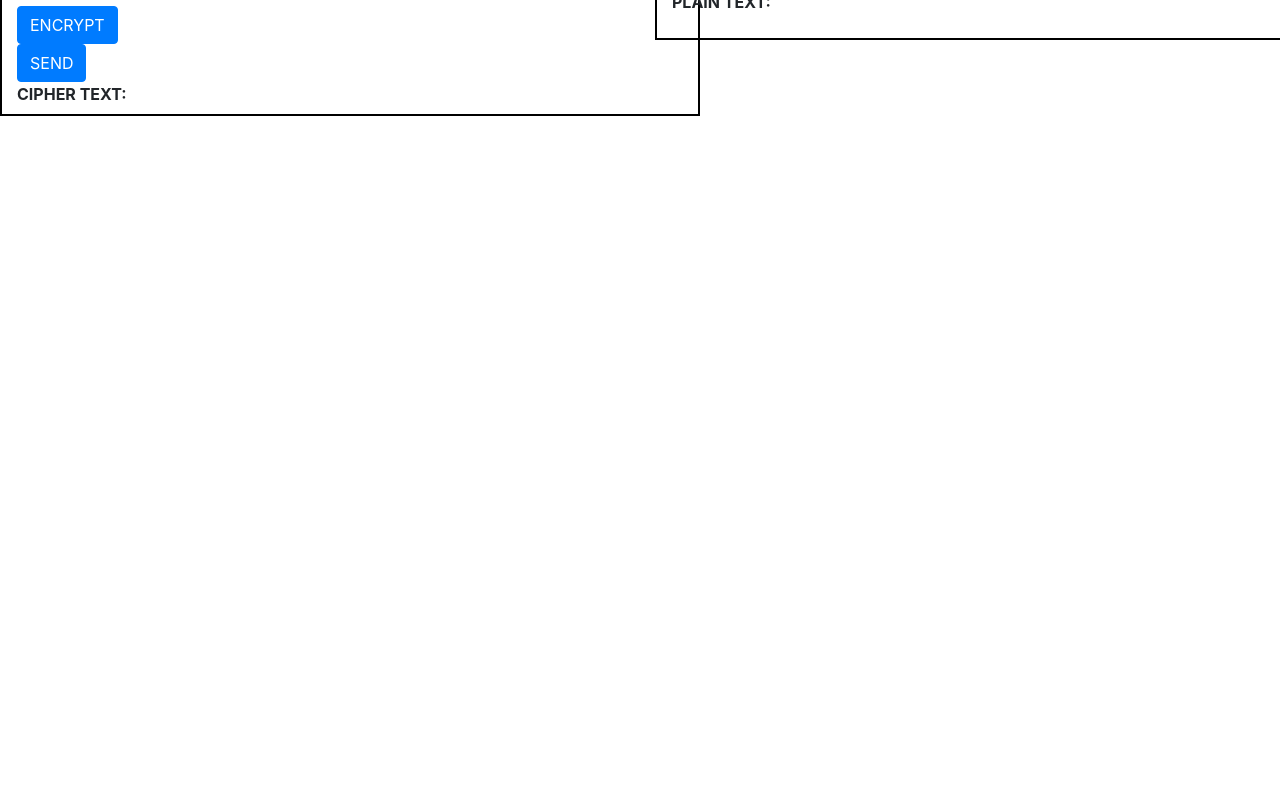
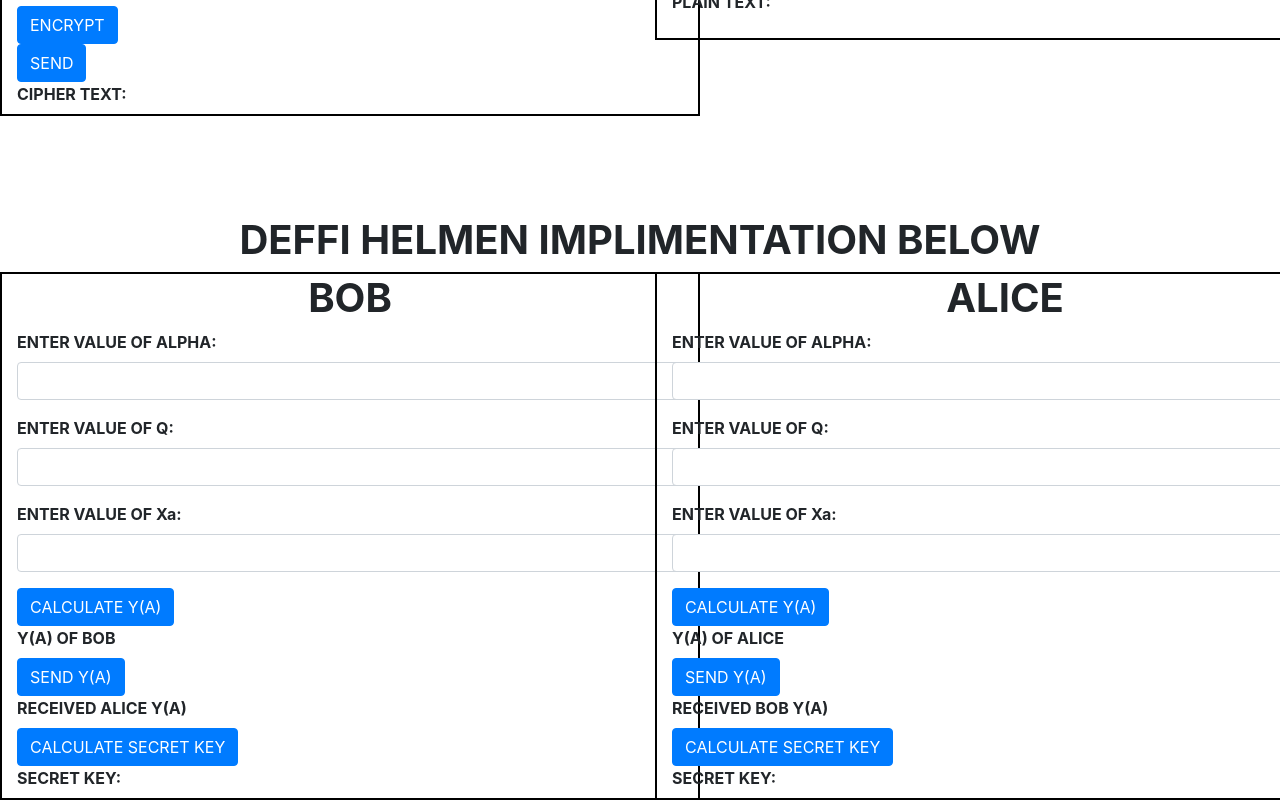
Before and after one commit to HarpreetSingh123-dev/crypto, a React (Create React App) app: page / in a window 1280 px wide. Shown: the part 1030-1830 px from the top of the page. Before the commit the page ends 1146 px from the top, so only its background shows below. Built offline with nearby package versions, Linux system fonts and the light colour scheme.

Commit message:
Deffi Hellmen Added

```diff
--- a/src/App.css
+++ b/src/App.css
@@ -28,6 +28,12 @@
   color: #61dafb;
 }
 
+
+.deffi_hellmen{
+position: relative;
+top: 200px;
+
+}
 @keyframes App-logo-spin {
   from {
     transform: rotate(0deg);
--- a/src/App.js
+++ b/src/App.js
@@ -8,7 +8,8 @@ import sha256  from 'sha256'
 import RSA_SENDER from './MAIN_DISPLAY/RSAsender'
 import RSA_RECEIVER from './MAIN_DISPLAY/RSAreceiver'
 
-
+import BOB from './MAIN_DISPLAY/Bob_Sender'
+import ALICE from './MAIN_DISPLAY/Alice_Receiver'
 
 class App extends Component {
 
@@ -41,7 +42,23 @@ class App extends Component {
                         rsa_receiver_cipher:'',
                         coded_message:'',
                         //// for checking//////////////////////////////
-                        mod:''
+                        mod:'',
+
+                        ///////////////////// BELOW STATES ARE FOR DEFI HELLMEN//////////////
+                        bob_alpha:'',
+                        bob_q:'',
+                        bob_xa:'',
+                        y_bob:'',
+                        rec_alice_ya:'',
+                        bob_sec_key:'',
+
+                        alice_alpha:'',
+                        alice_q:'',
+                        alice_xa:'',
+                        y_alice:'',
+                        rec_bob_ya:'',
+                        alice_sec_key:''
+
 
                          }
 
@@ -51,7 +68,7 @@ class App extends Component {
        this.tech=this.tech.bind(this)
        this.send=this.send.bind(this)
        this.decrypt_to_plain=this.decrypt_to_plain.bind(this)
-       ///////////////BELOW IS FOR RSA/////////////////
+       ///////////////BELOW IS FOR RSA///////////////////////////
        this.rsa_generate_keys=this.rsa_generate_keys.bind(this)
 
        this.rsa_text=this.rsa_text.bind(this)
@@ -59,6 +76,24 @@ class App extends Component {
        this.rsa_encryption=this.rsa_encryption.bind(this)
        this.rsa_send=this.rsa_send.bind(this)
        this.rsa_decrypt=this.rsa_decrypt.bind(this)
+
+       /////////////////////BELOW IS FOR DEFFI HELMEN////////////
+       this.bob_alpha_set=this.bob_alpha_set.bind(this)
+       this.bob_q_set=this.bob_q_set.bind(this)
+       this.bob_xa_set=this.bob_xa_set.bind(this)
+
+       this.alice_alpha_set=this.alice_alpha_set.bind(this)
+       this.alice_q_set=this.alice_q_set.bind(this)
+       this.alice_xa_set=this.alice_xa_set.bind(this)
+
+       this.bob_ya=this.bob_ya.bind(this)
+       this.alice_ya=this.alice_ya.bind(this)
+
+       this.send_bob_ya=this.send_bob_ya.bind(this)
+       this.send_alice_ya=this.send_alice_ya.bind(this)
+
+       this.bob_sec=this.bob_sec.bind(this)
+       this.alice_sec=this.alice_sec.bind(this)
 }
 
 
@@ -1095,6 +1130,8 @@ decrypt_to_plain(event){
 
 }
 
+/////////////////////////////RSA IMPLIMENTATION BELOW////////////////////////////////////////////////////////
+
 rsa_generate_keys(event){
 
   event.preventDefault()
@@ -1298,7 +1335,118 @@ decode(decrypted_message)
 this.setState({rsa_decrypted_cipher:plain})
 
 
+
 }
+
+/////////////////////////////////// DEFFI HELMEN IMPLIMENTATION BELOW/////////////////////////////////////
+
+
+bob_alpha_set(event){
+
+     this.setState({bob_alpha:event.target.value})
+  }
+
+bob_q_set(event){
+
+    this.setState({bob_q:event.target.value})
+  }
+
+bob_xa_set(event){
+
+   this.setState({bob_xa:event.target.value})
+  }
+
+alice_alpha_set(event){
+
+  this.setState({alice_alpha:event.target.value})
+
+ }
+
+alice_q_set(event){
+
+  this.setState({alice_q:event.target.value})
+ }
+
+alice_xa_set(event){
+
+  this.setState({alice_xa:event.target.value})
+ }
+
+ bob_ya(event){
+
+          event.preventDefault()
+
+          var alpha =this.state.bob_alpha
+          var x= this.state.bob_xa
+          var q =this.state.bob_q
+
+          var k =""
+          var y =""
+
+          k= Math.pow(alpha , x)% q
+         console.log(k)
+         this.setState({y_bob:k})
+
+
+ }
+
+ alice_ya(event){
+
+         event.preventDefault()
+
+         var alpha =this.state.alice_alpha
+         var x= this.state.alice_xa
+         var q =this.state.alice_q
+
+         var k =""
+         var y =""
+
+         k= Math.pow(alpha , x)% q
+         console.log(k)
+
+         this.setState({y_alice:k})
+
+ }
+
+ send_bob_ya(event){
+
+  event.preventDefault()
+
+  this.setState({rec_bob_ya:this.state.y_bob})
+ }
+
+ send_alice_ya(event){
+
+  event.preventDefault()
+this.setState({rec_alice_ya:this.state.y_alice})
+ }
+
+ bob_sec(event){
+
+event.preventDefault()
+  var sec =""
+  var y = this.state.rec_alice_ya
+  var q = this.state.bob_q
+  var x = this.state.bob_xa
+
+  sec = Math.pow(y,x) % q
+this.setState({bob_sec_key:sec})
+ }
+
+ alice_sec(event){
+event.preventDefault()
+
+var sec =""
+var y = this.state.rec_bob_ya
+var q = this.state.alice_q
+var x = this.state.alice_xa
+
+sec = Math.pow(y,x) % q
+this.setState({alice_sec_key:sec})
+
+ }
+
+
   render() {
 
     return (
@@ -1380,6 +1528,55 @@ this.setState({rsa_decrypted_cipher:plain})
     </div>
 
       </div>
+
+      <div className="deffi_hellmen">
+
+      <div className="container">
+      <div className="row">
+      <div className="col-lg-12 text-center">
+      <h1 class="text-center"><b>DEFFI HELMEN IMPLIMENTATION BELOW</b></h1>
+
+      </div>
+      </div>
+      </div>
+
+         <div className="row">
+
+                 <div className="col-lg-6">
+
+                        <BOB
+
+                        bob_alpha={this.bob_alpha_set}
+                        bob_q={this.bob_q_set}
+                        bob_xa={this.bob_xa_set}
+                        bob_cal_ya={this.bob_ya}
+                        y_bob={this.state.y_bob}
+                        send_bob_ya={this.send_bob_ya}
+                        ya_rec_alice={this.state.rec_alice_ya}
+                        bob_sec_cal={this.bob_sec}
+                        sec={this.state.bob_sec_key}
+                        ></BOB>
+                 </div>
+
+                 <div className="col-lg-6">
+
+                      <ALICE alice_alpha={this.alice_alpha_set}
+                             alice_q={this.alice_q_set}
+                             alice_xa={this.alice_xa_set}
+                             alice_cal_ya={this.alice_ya}
+                             y_alice={this.state.y_alice}
+                             send_alice_ya={this.send_alice_ya}
+                             ya_rec_bob={this.state.rec_bob_ya}
+                             alice_sec_cal={this.alice_sec}
+                             sec={this.state.alice_sec_key}
+                      ></ALICE>
+                </div>
+
+
+
+      </div>
+
+     </div>
   {/*  <div>  {this.state.rsapubkey}</div>
 <div>{this.state.rsa_pri_key}</div>*/}
 <div>{console.log(this.state)}</div>
--- /dev/null
+++ b/src/MAIN_DISPLAY/Alice.css
@@ -0,0 +1,5 @@
+.alice-main .container{
+
+    border: 2px solid black;
+    width: 700px;
+}
--- /dev/null
+++ b/src/MAIN_DISPLAY/Alice_Receiver.js
@@ -0,0 +1,70 @@
+import React from 'react';
+import './Alice.css'
+//import PropTypes from 'prop-types';
+
+
+
+function Alice_Receiver(props) {
+    return (
+        <div>
+
+           <div className="alice-main">
+
+               <div className="container">
+
+                 <h1 class="text-center"><b>ALICE</b></h1>
+
+
+                 <form>
+
+                       <div class="form-group">
+                                  <label for="value_of_alpha"><b>ENTER VALUE OF ALPHA:</b></label>
+                                  <input type="number" class="form-control" id="num" onChange={props.alice_alpha}></input>
+                       </div>
+
+                       <div class="form-group">
+                                 <label for="enter_plain_text"><b>ENTER VALUE OF Q:</b></label>
+                                 <input type="number" class="form-control" id="num" onChange={props.alice_q}></input>
+                      </div>
+
+
+                      <div class="form-group">
+                                <label for="enter_plain_text"><b>ENTER VALUE OF Xa:</b></label>
+                                <input type="text" class="form-control" id="num" onChange={props.alice_xa}></input>
+                     </div>
+
+                     <div>
+                        <button  class="btn btn-primary" onClick={props.alice_cal_ya}>CALCULATE Y(A)</button>
+                    </div>
+
+                    <div>
+                        <label for="y_alice"><b>Y(A) OF ALICE</b>{props.y_alice}</label>
+                    </div>
+
+                    <div>
+                        <button  class="btn btn-primary" onClick={props.send_alice_ya}>SEND Y(A)</button>
+                        </div>
+
+                        <div>
+                            <label for="y_bob"><b>RECEIVED BOB Y(A)</b>{props.ya_rec_bob}</label>
+                        </div>
+
+                        <div>
+                        <button  class="btn btn-primary" onClick={props.alice_sec_cal}>CALCULATE SECRET KEY</button>
+                        </div>
+
+                        <div>
+                            <label for="y_bob"><b>SECRET KEY:</b>{props.sec}</label>
+                        </div>
+
+                  </form>
+               </div>
+
+
+
+           </div>
+        </div>
+    );
+}
+
+export default Alice_Receiver;
--- /dev/null
+++ b/src/MAIN_DISPLAY/Bob.css
@@ -0,0 +1,5 @@
+.bob-main .container{
+
+    border: 2px solid black;
+    width: 700px;
+}
--- /dev/null
+++ b/src/MAIN_DISPLAY/Bob_Sender.js
@@ -0,0 +1,67 @@
+import React from 'react';
+import './Bob.css'
+//import PropTypes from 'prop-types';
+
+
+
+function Bob_Sender(props) {
+    return (
+        <div>
+
+           <div className="bob-main">
+
+             <div className="container">
+
+                 <h1 class="text-center"><b>BOB</b></h1>
+
+                 <form>
+
+                        <div class="form-group">
+                            <label for="value_of_alpha"><b>ENTER VALUE OF ALPHA:</b></label>
+                            <input type="number" class="form-control" id="num" onChange={props.bob_alpha}></input>
+                        </div>
+
+                        <div class="form-group">
+                            <label for="enter_plain_text"><b>ENTER VALUE OF Q:</b></label>
+                            <input type="number" class="form-control" id="num" onChange={props.bob_q}></input>
+                        </div>
+
+                        <div class="form-group">
+                            <label for="enter_plain_text"><b>ENTER VALUE OF Xa:</b></label>
+                            <input type="number" class="form-control" id="num" onChange={props.bob_xa}></input>
+                        </div>
+
+                        <div>
+                        <button  class="btn btn-primary" onClick={props.bob_cal_ya}>CALCULATE Y(A)</button>
+                        </div>
+
+                        <div>
+                            <label for="y_bob"><b>Y(A) OF BOB</b>{props.y_bob}</label>
+                        </div>
+
+                        <div>
+                        <button  class="btn btn-primary" onClick={props.send_bob_ya}>SEND Y(A)</button>
+                        </div>
+
+                        <div>
+                            <label for="y_bob"><b>RECEIVED ALICE Y(A)</b>{props.ya_rec_alice}</label>
+                        </div>
+
+                        <div>
+                        <button  class="btn btn-primary" onClick={props.bob_sec_cal}>CALCULATE SECRET KEY</button>
+                        </div>
+
+                        <div>
+                            <label for="y_bob"><b>SECRET KEY:</b>{props.sec}</label>
+                        </div>
+                 </form>
+
+             </div>
+
+</div>
+
+        </div>
+    );
+}
+
+export default Bob_Sender;
--- a/src/MAIN_DISPLAY/Sender.js
+++ b/src/MAIN_DISPLAY/Sender.js
@@ -48,7 +48,7 @@ function Sender(props) {
                             <option value="rc4">RC4</option>
 
                             <option value="ecc">ECC</option>
-                            <option value="dhkey">DH for Key Exchange</option>
+
 
                             </select>
                        </label>
```
